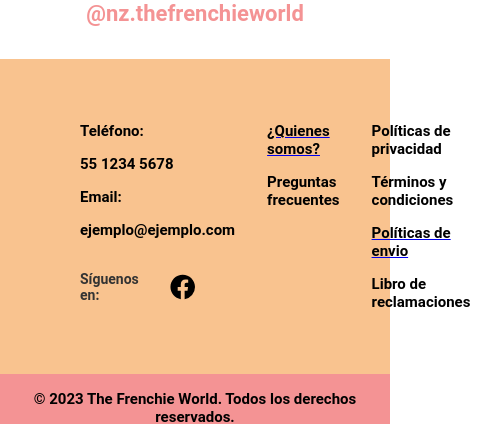
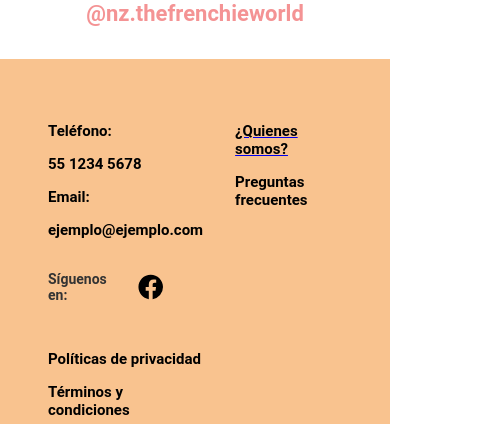
Before and after one commit to alejomayuri/nz-store, a Next.js app: page /cart in a window 390 px wide. Shown: the part 334-758 px from the top of the page, 486 px wide, since content can reach past the window. Built offline with nearby package versions, Linux system fonts and the light colour scheme; no server answers; the database is empty.

Commit message:
correcciones

```diff
--- a/src/components/PageHome/ProductsGrid/ProductsGrid.jsx
+++ b/src/components/PageHome/ProductsGrid/ProductsGrid.jsx
@@ -8,7 +8,7 @@ const ProductsGrid = ({ type, title, cards = false }) => {
     // console.log(products)
 
     if (products && products.length > 0) {
-        productsToShow = products?.slice(0, cards ? 3 : 5)
+        productsToShow = products?.slice(0, cards ? 3 : 4)
     }
 
     return (
--- a/src/components/global/Footer/Footer.jsx
+++ b/src/components/global/Footer/Footer.jsx
@@ -14,7 +14,7 @@ const Footer = () => {
         <footer className={style.footer}>
             <h3>Siguenos en instagram <span>@nz.thefrenchieworld</span></h3>
             <div className={style.footerContainer}>
-                <div>
+                <div className={style.footer_image}>
                     <img src="/logo.jpg" alt="logo" />
                 </div>
                 <div>
--- a/src/components/global/Footer/Footer.module.css
+++ b/src/components/global/Footer/Footer.module.css
@@ -58,3 +58,13 @@
 .bottomFooter p {
     margin: 0;
 }
+
+@media (max-width: 1200px) {
+    .footer_image {
+        display: none;
+    }
+
+    .footerContainer {
+        grid-template-columns: repeat(2, 1fr);
+    }
+}
```
